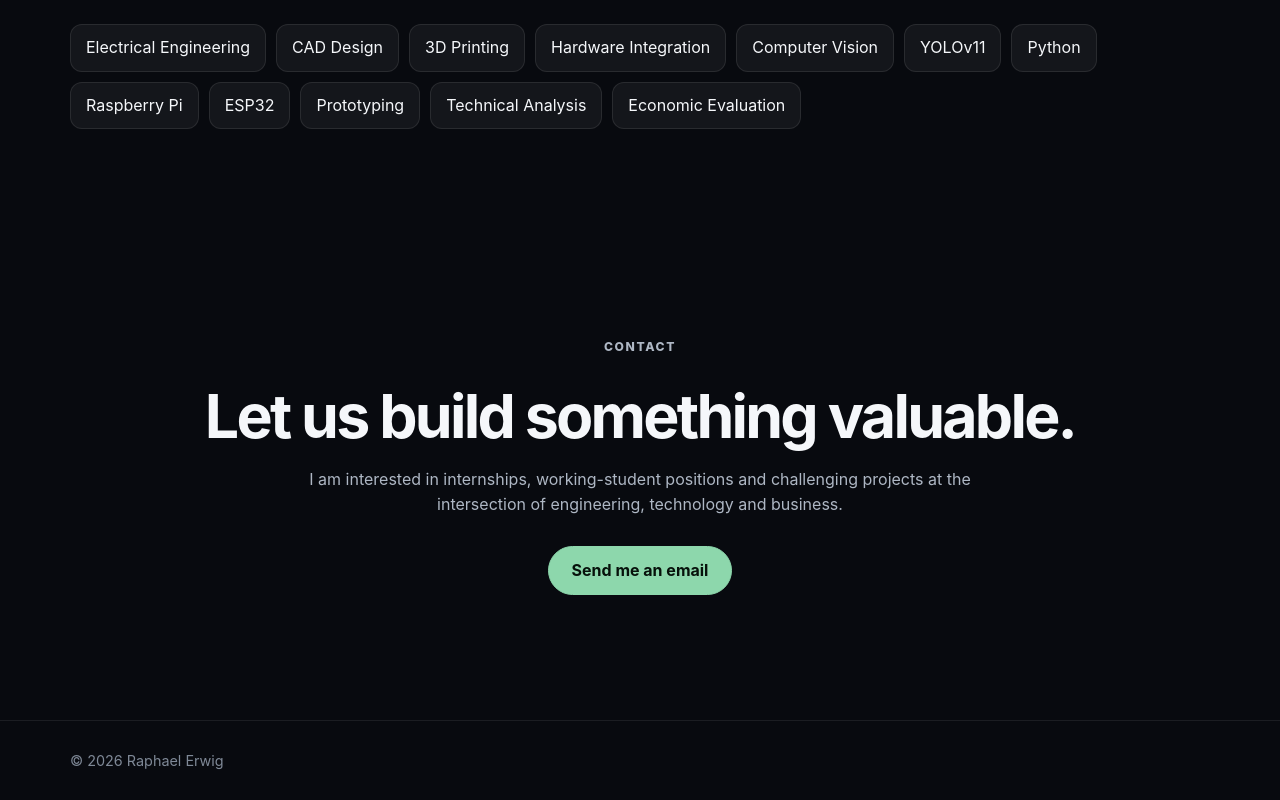
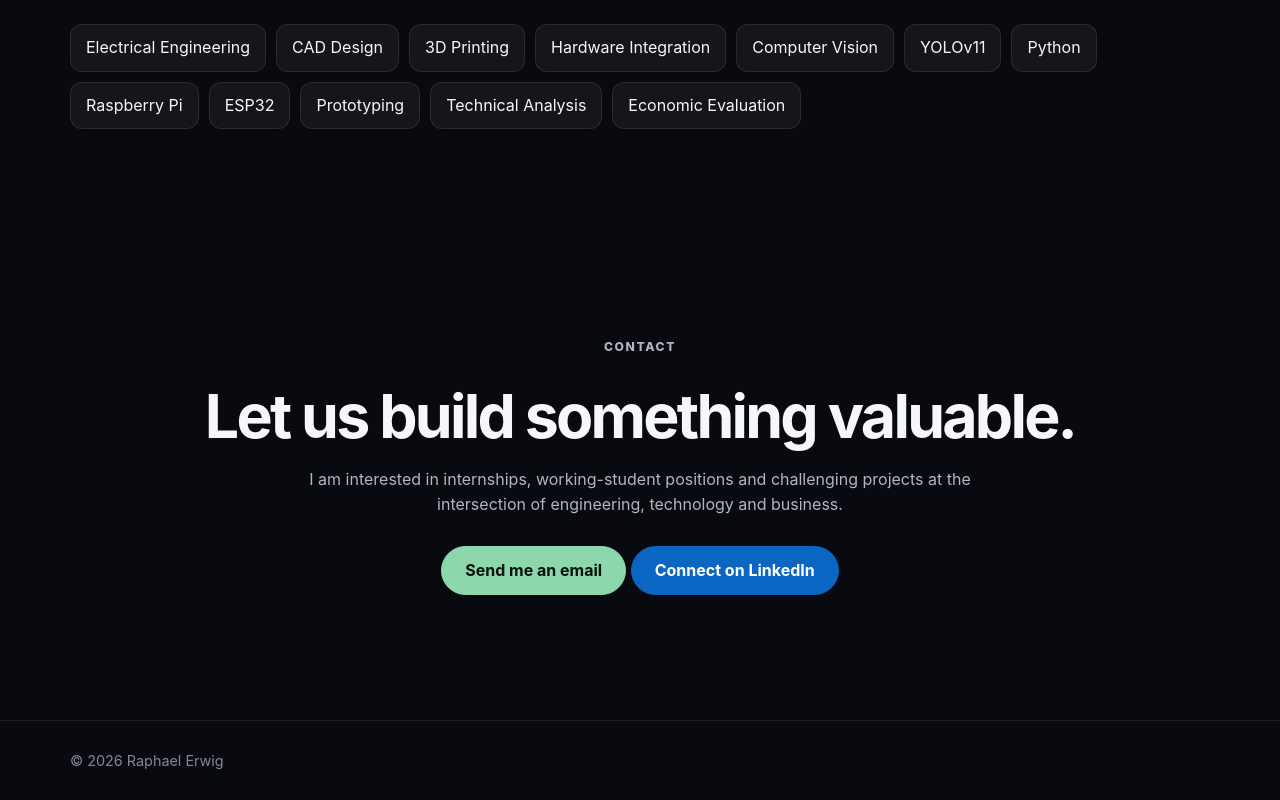
Before and after one commit to RaphaelErwig/portfolio-website, an Astro site: page / in a window 1280 px wide. Shown: the part 3882-4682 px from the top of the page. Built offline with nearby package versions, Linux system fonts and the light colour scheme; Astro itself is replaced by a stand-in of ours.

Commit message:
Added LinkedIn button

```diff
--- a/src/components/HomeContent.astro
+++ b/src/components/HomeContent.astro
@@ -133,5 +133,6 @@ const { projects, strengths, skills, experience, content } = Astro.props;
     <h2>{content.contact.title}</h2>
     <p>{content.contact.text}</p>
     <a class="button button-primary" href="mailto:Raphael.Erwig@icloud.com">{content.contact.button}</a>
+    <a class="button button-linkedin" href="https://www.linkedin.com/in/raphael-erwig-4557b8263/" target="_blank" rel="noopener noreferrer" >Connect on LinkedIn </a>
   </section>
 </main>
--- a/src/styles/global.css
+++ b/src/styles/global.css
@@ -157,6 +157,17 @@
 
       .button-secondary {
         background: rgba(255, 255, 255, 0.04);
+      }
+
+      .button-linkedin {
+        color: #ffffff;
+        background: #0A66C2;
+       border-color: #0A66C2;
+      }
+
+      .button-linkedin:hover {
+        background: #004182;
+       border-color: #004182;
       }
 
       section {
```
